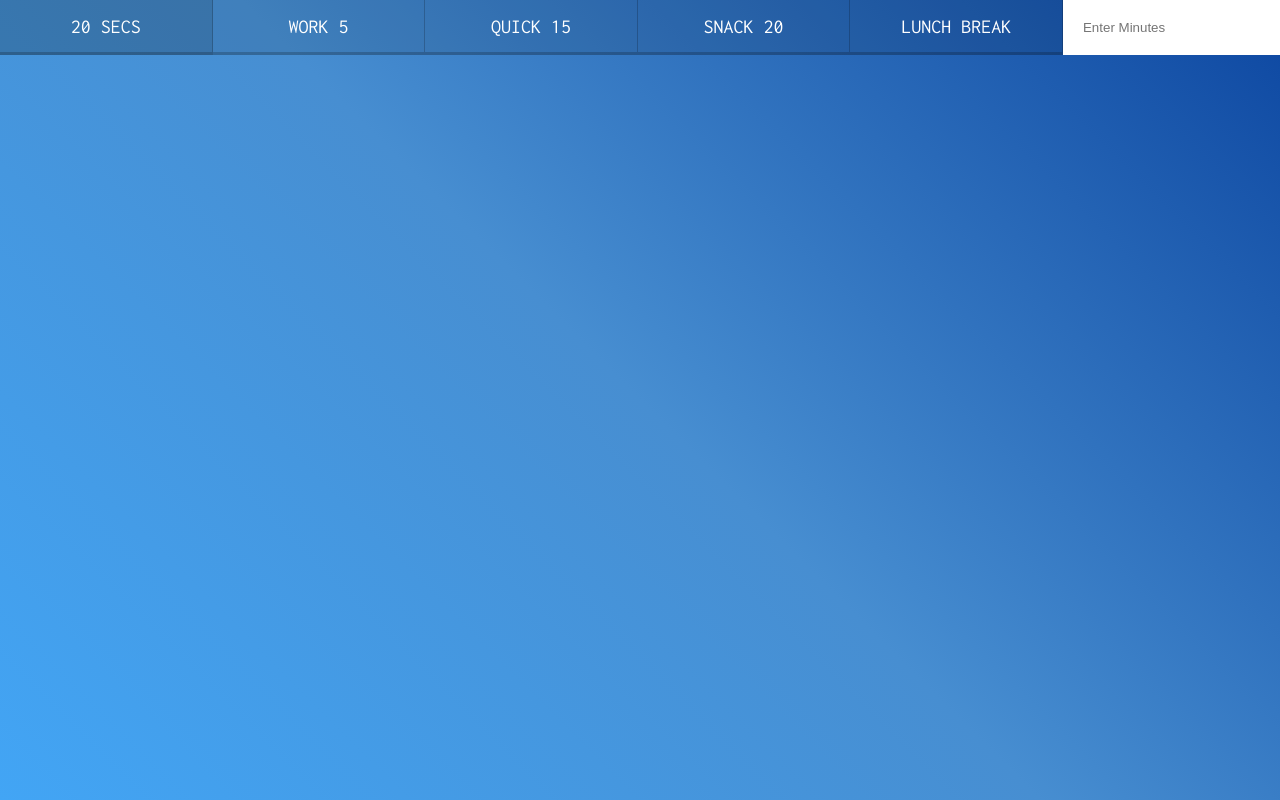
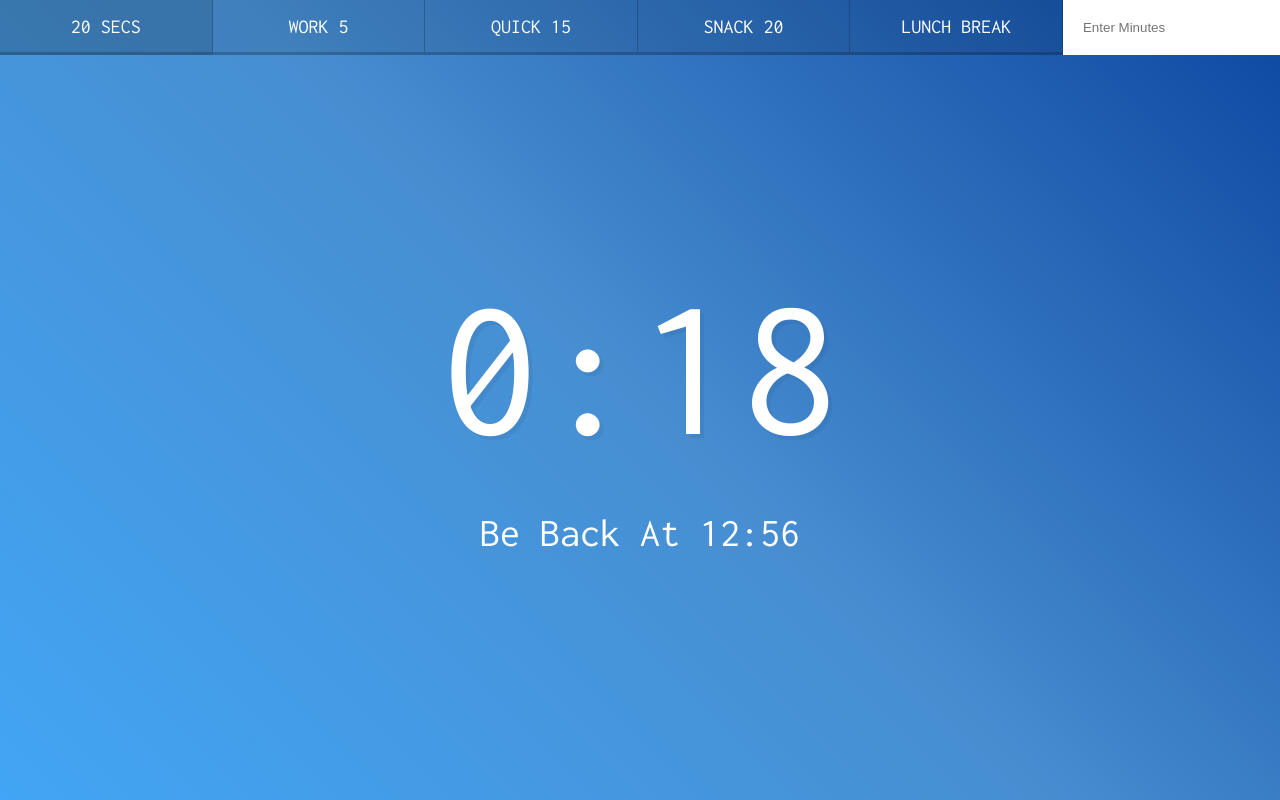
Before and after one commit to ChinmoyDn/JS30, a plain HTML site: page CountdownTimer/index.html in a window 1280 px wide. Both pictures are taken after a click on the button "20 SECS". Drawn offline with Linux system fonts and the light colour scheme.

Commit message:
finished the timer chapter

```diff
--- a/CountdownTimer/index.html
+++ b/CountdownTimer/index.html
@@ -24,6 +24,6 @@
     </div>
   </div>
 
-  <script src="scripts-START.js"></script>
+  <script src="scripts.js"></script>
 </body>
 </html>
--- a/CountdownTimer/scripts.js
+++ b/CountdownTimer/scripts.js
@@ -1,2 +1,50 @@
-function timer() {
+let countdown;
+const timerDisplay = document.querySelector('.display__time-left');
+const endTime = document.querySelector('.display__end-time');
+const buttons = document.querySelectorAll('[data-time]');
+
+function timer(seconds) {
+  clearInterval(countdown);
+  const now = Date.now();
+  const then = now + seconds * 1000;
+  displayTimeLeft(seconds);
+  displayEndTime(then);
+  countdown = setInterval(() => {
+    const secondsLeft = Math.round((then - Date.now()) / 1000);
+    if(secondsLeft < 0) {
+      clearInterval(countdown);
+      return;
+    }
+    //display
+    displayTimeLeft(secondsLeft);
+  }, 1000)
+
 }
+
+
+function displayTimeLeft(seconds) {
+  const minutes = Math.floor(seconds / 60);
+  const remainderSeconds = seconds % 60;
+  const display = `${minutes}:${remainderSeconds < 10 ? '0' : ''}${remainderSeconds}`;
+  document.title = display;
+  timerDisplay.textContent = display;
+}
+
+function displayEndTime(timestamp) {
+  const end = new Date(timestamp);
+  const hour = end.getHours();
+  const minutes = end.getMinutes();
+  endTime.textContent = `Be Back At ${hour > 12 ? hour - 12 : hour}:${minutes < 10 ? '0' : ''}${minutes}`;
+}
+function startTimer() {
+  const seconds = parseInt(this.dataset.time);
+  timer(seconds);
+}
+
+buttons.forEach(button => button.addEventListener('click', startTimer))
+document.customForm.addEventListener('submit', function(e) {
+  e.preventDefault();
+  const mins = this.minutes.value;
+  timer(mins * 60)
+  this.reset();
+})
```
Also changed, not shown: README.md.
